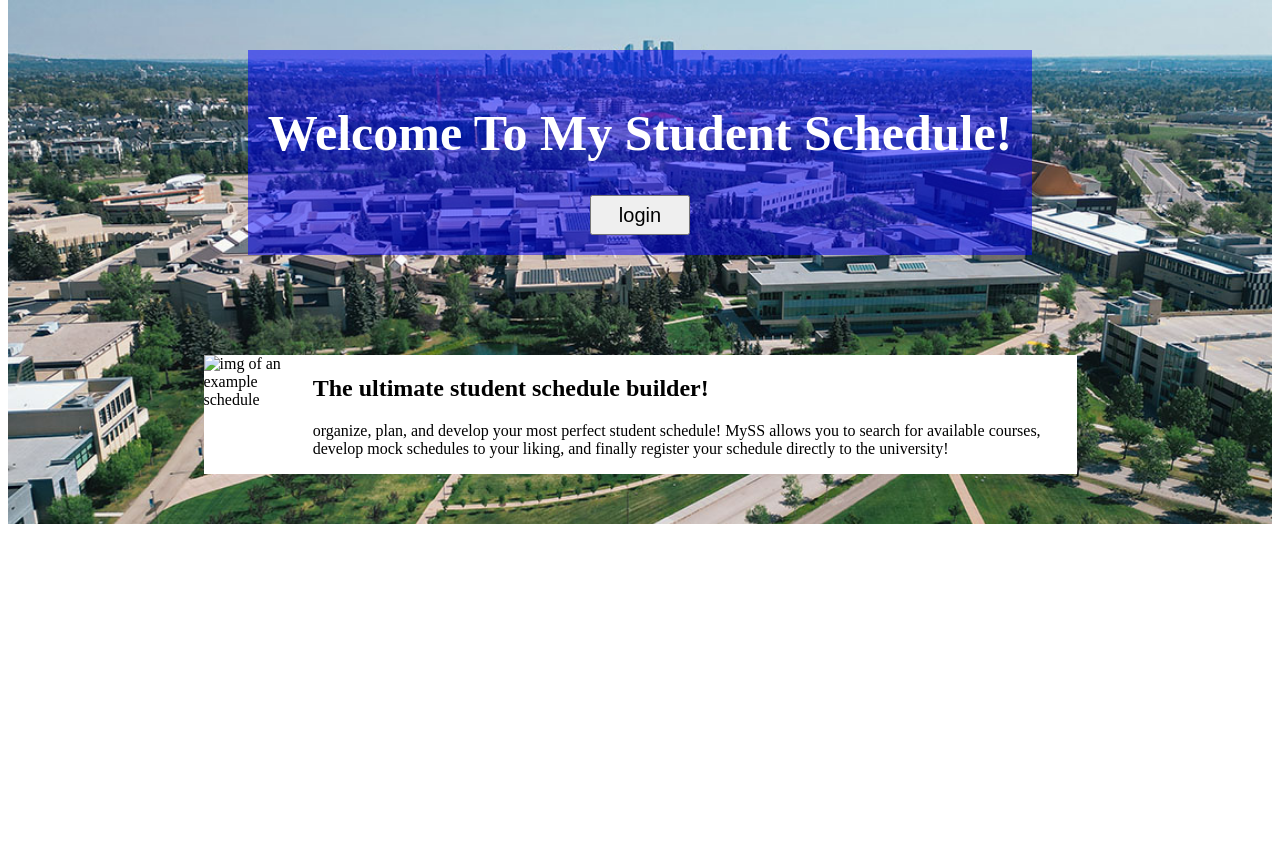
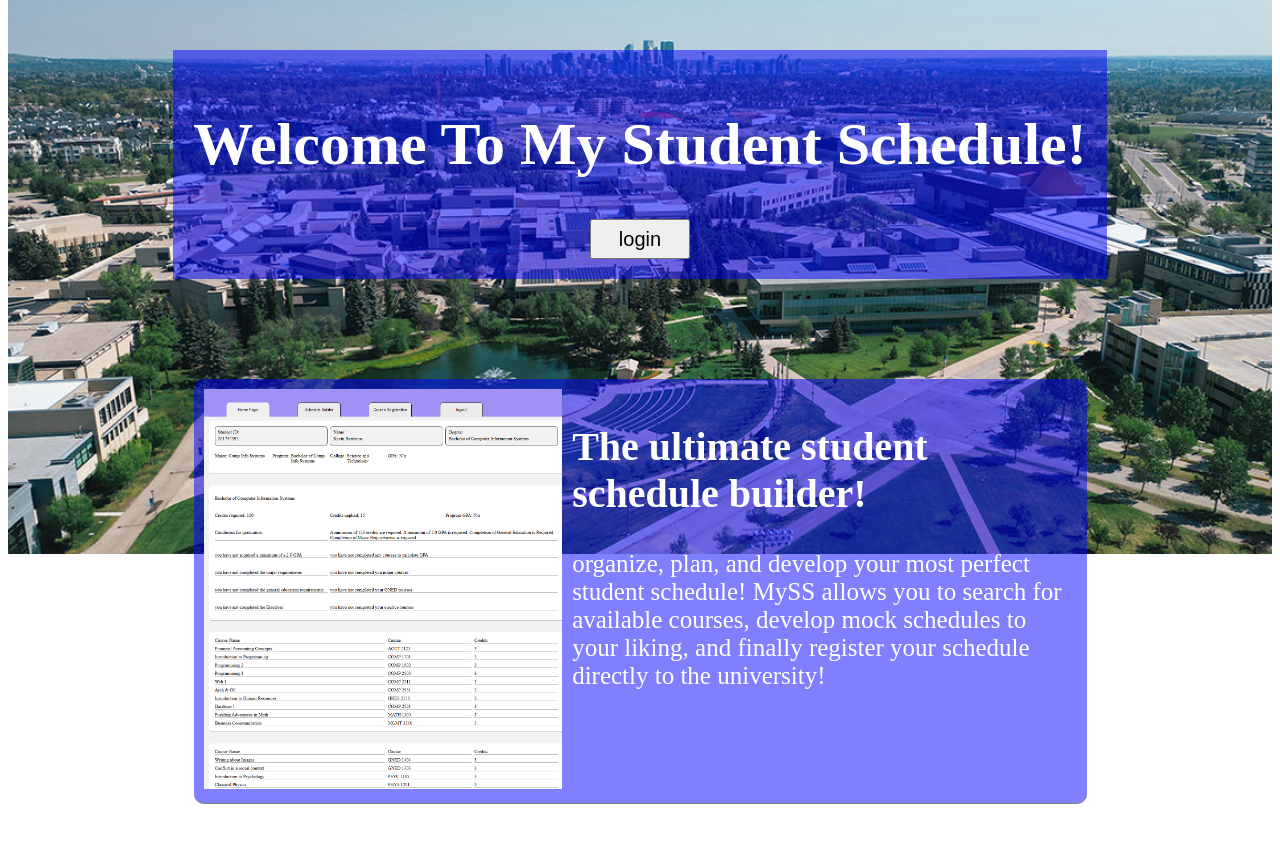
Before and after one commit to kevathin/My-Student-Schedule, a Flask app: page / in a window 1280 px wide. Shown: the part 118-980 px from the top of the page. Before the commit the page ends 642 px from the top, so only its background shows below. Run offline with Flask 3, Linux system fonts and the light colour scheme.

Commit message:
did some minor fixes

```diff
--- a/flaskr/static/individualStatic/base2.css
+++ b/flaskr/static/individualStatic/base2.css
@@ -16,7 +16,7 @@
 }
 
 #welcomeBox h1{
-    font-size: 50px;
+    font-size: 60px;
     color: white;
 }
 #welcomeBox form input{
@@ -30,5 +30,24 @@
     flex-direction: row;
     width: 75%;
     margin-top: 100px;
-    background-color: white;
+    background-color: rgba(0, 0, 256, 0.5);
+    padding: 10px;
+    border-radius: 10px;
+    border-bottom: 1px solid gray;
 }
+
+#welcomeDescription img{
+    max-height: 400px;
+    object-fit: cover;
+    margin-right: 10px;
+}
+
+#welcomeDescription p{
+    color: white;
+    font-size: 25px;
+}
+
+h2{
+    color: white;
+    font-size: 40px;
+}
--- a/flaskr/templates/SR.html
+++ b/flaskr/templates/SR.html
@@ -33,7 +33,7 @@
             {{courseSummaryView|safe}}
         </div>
         <div id="additionalInfo">
-
+            <p><a href="https://catalog.mtroyal.ca/content.php">Please click this message if you want addition GNED Course information</a></p>
         </div>
     </div>
 </body>
--- a/flaskr/templates/index.html
+++ b/flaskr/templates/index.html
@@ -21,7 +21,7 @@
         </div>
         <div id="welcomeDescription">
             <div>
-                <img src="" alt="img of an example schedule">
+                <img src="../static/imgs/HomePageExample.png" alt="img of an example schedule">
             </div>
             <div>
                 <h2>The ultimate student schedule builder!</h2>
```
Also changed, not shown: flaskr/example.db, flaskr/static/imgs/HomePageExample.png (added).
